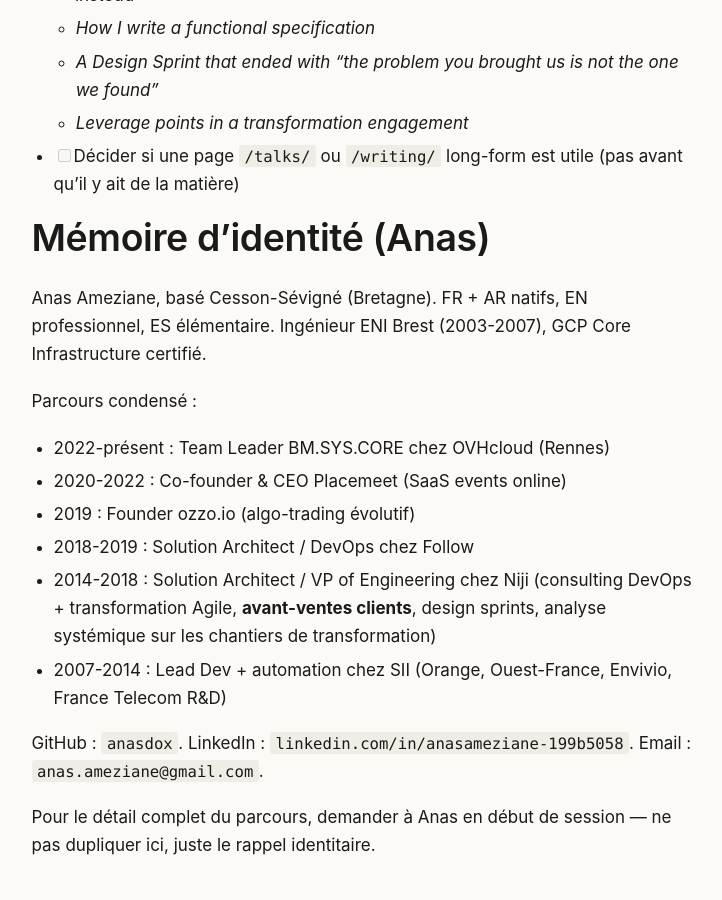
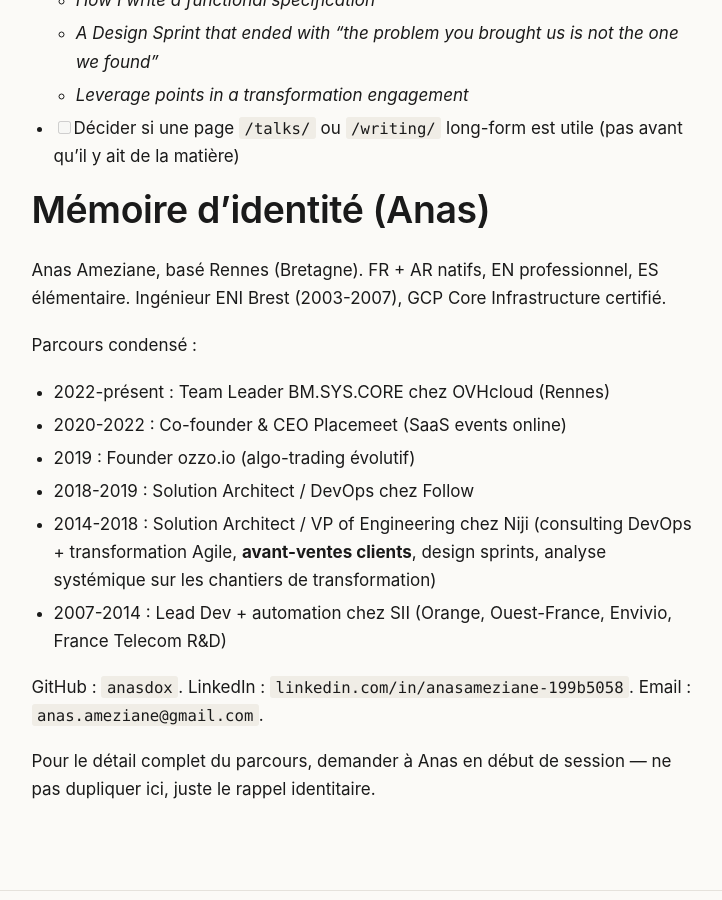
Before and after one commit to anasdox/anasdox.github.io, a Jekyll site: the page built from CLAUDE.md, in a window 1280 px wide and 900 px high, scrolled down 7295 px. Shown: the whole window, without its empty margins (274-996 px from the left). Built offline with Jekyll 4.4.1, drawn with Linux system fonts in a browser that asks for light colours; our own code applies the rules of GitHub Pages for plain Markdown files; some of the changed text lies outside the part shown.

Commit message:
Update location from Cesson-Sevigne to Rennes
about.md Location section and the identity notes in CLAUDE.md.

Co-Authored-By: Claude Opus 4.8 (1M context) <noreply@anthropic.com>

```diff
--- a/CLAUDE.md
+++ b/CLAUDE.md
@@ -70,7 +70,7 @@ Le site est lu par :
 **Hors-cible** : devs juniors cherchant un tuto, recruteurs cherchant
 un pur dev hands-on full-stack, audience grand public.
 
-Anas est basé Cesson-Sévigné (Bretagne). **Contrainte location** :
+Anas est basé Rennes (Bretagne). **Contrainte location** :
 présence bureau régulière (style "25% à Paris") = bloqueur. Voyage
 client = OK. Le site ne mentionne pas explicitement la contrainte
 (c'est une discussion à avoir au 1er échange), mais ne pas écrire
@@ -255,7 +255,7 @@ et sert à la racine. Délai typique : 30-90s. Pas d'Action à configurer.
 
 # Mémoire d'identité (Anas)
 
-Anas Ameziane, basé Cesson-Sévigné (Bretagne). FR + AR natifs, EN
+Anas Ameziane, basé Rennes (Bretagne). FR + AR natifs, EN
 professionnel, ES élémentaire. Ingénieur ENI Brest (2003-2007), GCP
 Core Infrastructure certifié.
 
```
Also changed, not shown: about.md (+1 -1 lines).
